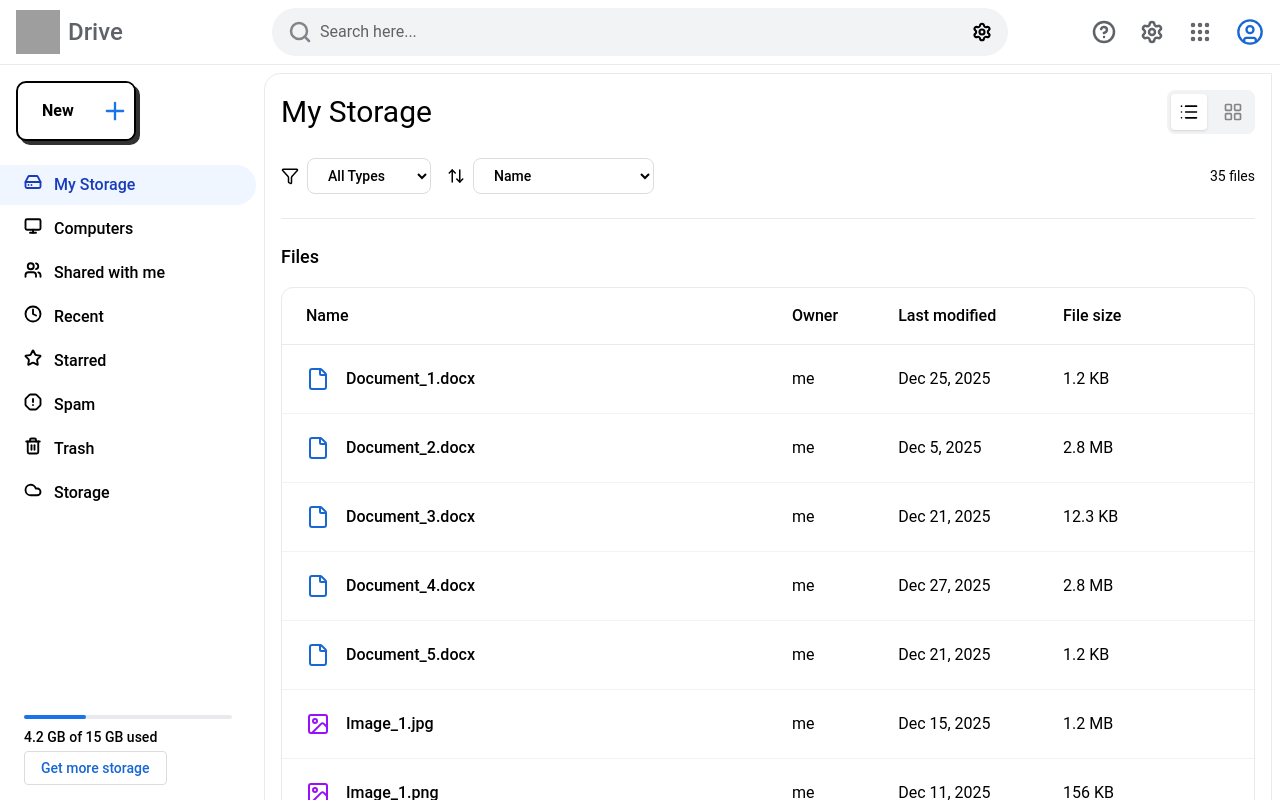
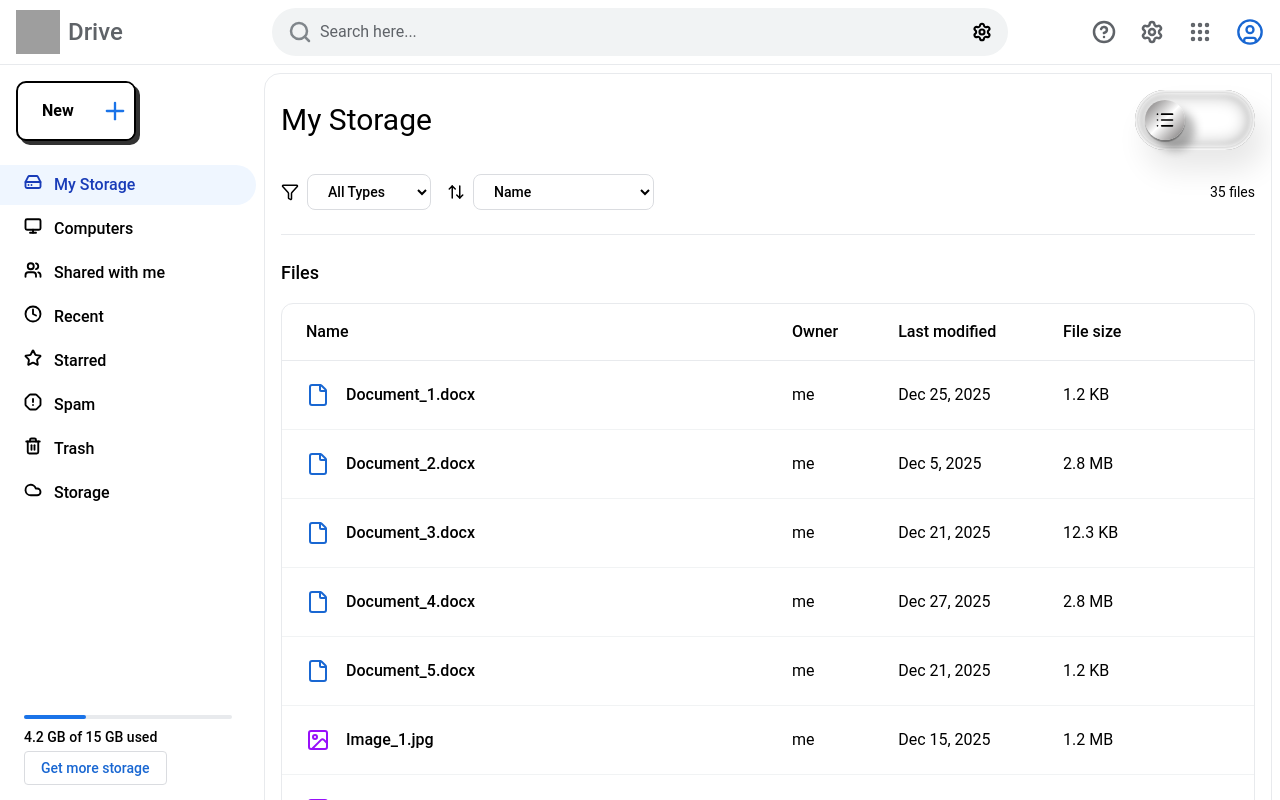
Before and after one commit to Sarthak0419/data_sphere, a React (Vite) app in the folder data_sphere/: page /drive/my-drive in a window 1280 px wide. Shown: the top 800 px of the page. Built offline with nearby package versions, Linux system fonts and the light colour scheme; grey boxes are pictures that could not be loaded.

Commit message:
list and grid layout

```diff
--- a/data_sphere/src/pages/Drive.tsx
+++ b/data_sphere/src/pages/Drive.tsx
@@ -302,29 +302,42 @@
     <div className="h-full">
       <div className="flex items-center justify-between mb-6">
         <h1 className="text-3xl font-normal text-black">My Storage</h1>
-        <div className="flex items-center gap-2 bg-gray-100 rounded-lg p-1">
-          <button
-            onClick={() => setViewMode('list')}
-            className={`p-2 rounded transition-colors ${
-              viewMode === 'list'
-                ? 'bg-white text-black shadow-sm'
-                : 'text-gray-600 hover:text-black'
-            }`}
-            title="List view"
+
+        {/* Toggle Switch */}
+        <div className="relative">
+          <input
+            type="checkbox"
+            id="viewToggle"
+            className="hidden"
+            checked={viewMode === 'grid'}
+            onChange={() => setViewMode(viewMode === 'list' ? 'grid' : 'list')}
+          />
+          <label
+            htmlFor="viewToggle"
+            className="h-[60px] w-[120px] bg-white rounded-[30px] flex items-center cursor-pointer relative transition-transform duration-400 hover:[transform:perspective(100px)_rotateX(5deg)_rotateY(-5deg)] shadow-[inset_0_0_5px_4px_rgba(255,255,255,1),inset_0_0_20px_1px_rgba(0,0,0,0.488),10px_20px_30px_rgba(0,0,0,0.096),inset_0_0_0_3px_rgba(0,0,0,0.3)]"
+            style={{
+              boxShadow: 'inset 0 0 5px 4px rgba(255, 255, 255, 1), inset 0 0 20px 1px rgba(0, 0, 0, 0.488), 10px 20px 30px rgba(0, 0, 0, 0.096), inset 0 0 0 3px rgba(0, 0, 0, 0.3)'
+            }}
           >
-            <List size={20} />
-          </button>
-          <button
-            onClick={() => setViewMode('grid')}
-            className={`p-2 rounded transition-colors ${
-              viewMode === 'grid'
-                ? 'bg-white text-black shadow-sm'
-                : 'text-gray-600 hover:text-black'
-            }`}
-            title="Grid view"
-          >
-            <LayoutGrid size={20} />
-          </button>
+            <div
+              className={`absolute h-[40px] w-[40px] rounded-full shadow-[0_2px_1px_rgba(0,0,0,0.3),10px_10px_10px_rgba(0,0,0,0.3)] transition-all duration-400 ${
+                viewMode === 'grid'
+                  ? 'left-[70px] bg-gradient-to-br from-black to-[#414141]'
+                  : 'left-[10px] bg-gradient-to-br from-[#757272] via-white to-[#726f6f]'
+              } flex items-center justify-center`}
+              style={{
+                backgroundImage: viewMode === 'grid'
+                  ? 'linear-gradient(315deg, #000000 0%, #414141 70%)'
+                  : 'linear-gradient(315deg, #efeeeeff 100%)'
+              }}
+            >
+              {viewMode === 'list' ? (
+                <List size={20} className="text-black" />
+              ) : (
+                <LayoutGrid size={20} className="text-white" />
+              )}
+            </div>
+          </label>
         </div>
       </div>
 
```
